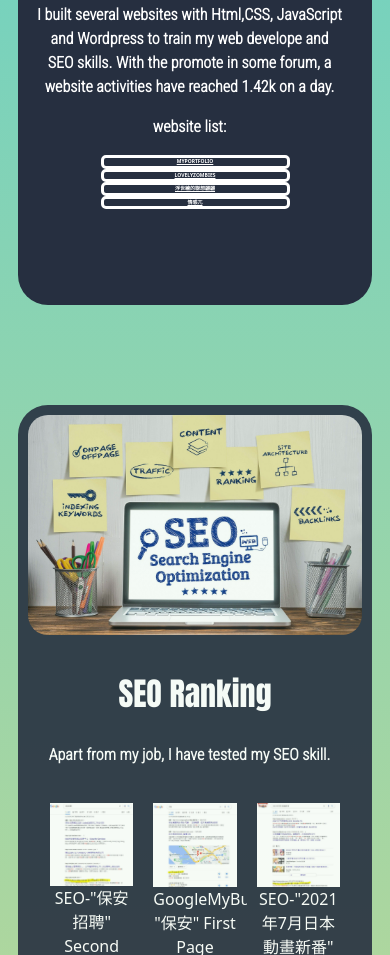
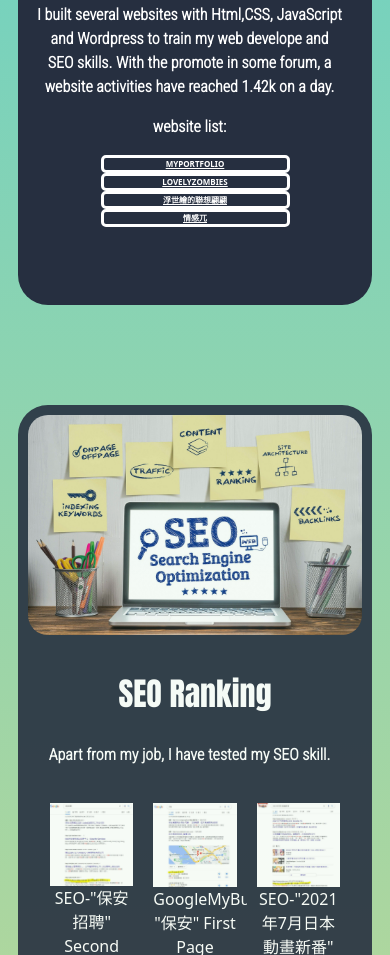
Before and after one commit to LOVELYZOMBIEYHO/myportfolio, a plain HTML site: page websiteBuilt.html in a window 390 px wide. Shown: the part 1715-2670 px from the top of the page. Drawn offline with nearby package versions, Linux system fonts and the light colour scheme.

Commit message:
Update buttonlist.css

```diff
--- a/css/buttonlist.css
+++ b/css/buttonlist.css
@@ -72,6 +72,6 @@
 }
 @media only screen and (max-width: 554px) {
   .btn-5 {
-    font-size: 5px;
+    font-size: 8px;
   }
 }
```
